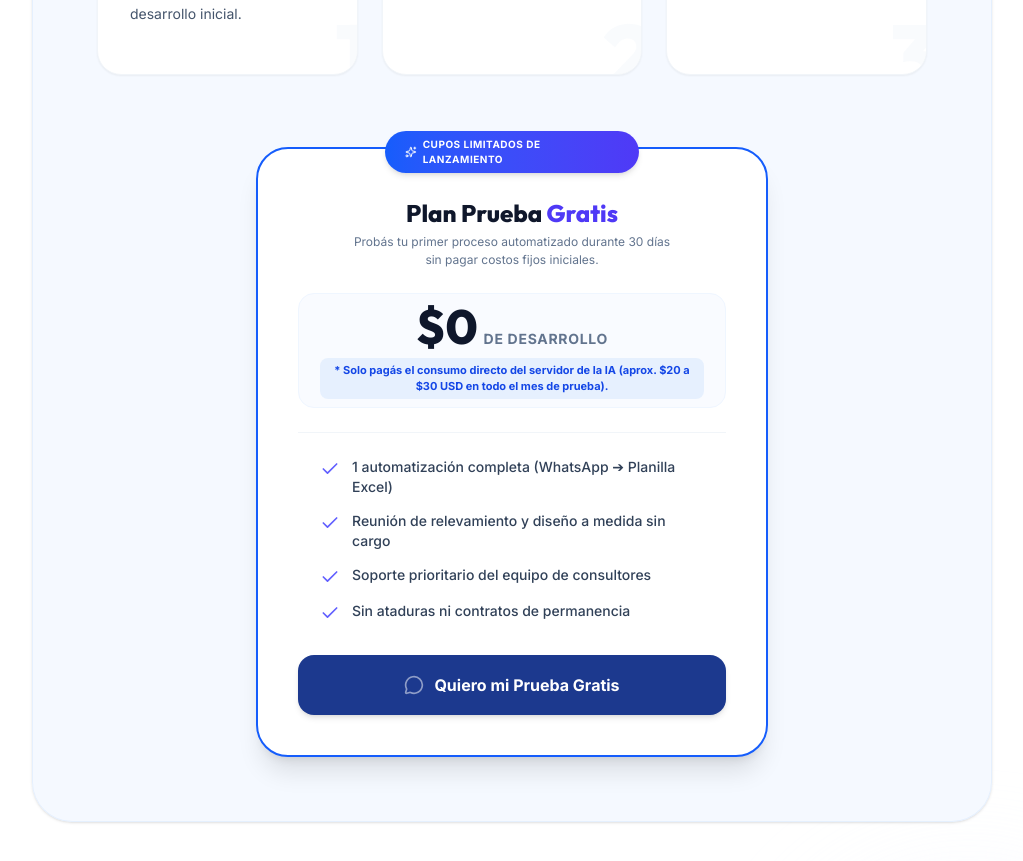
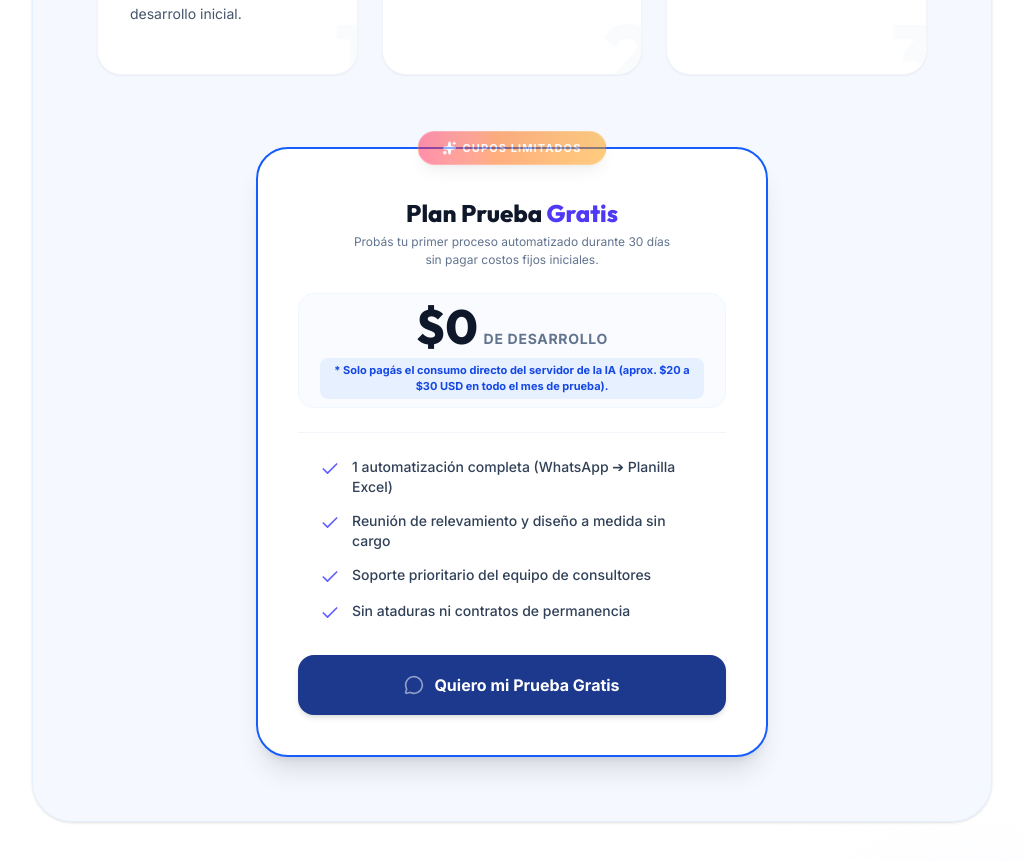
Before and after one commit to Ezequielmx/webia, a React (Vite) app: page / in a window 1280 px wide. Shown: the part 4640-5501 px from the top of the page, without its empty margins (128-1151 px from the left). Built offline with nearby package versions, Linux system fonts and the light colour scheme.

Commit message:
Highlight the 'Cupos Limitados' ribbon badge in Pricing card with a glowing rose-to-amber pulse gradient

```diff
--- a/src/components/RiskFreePilot.jsx
+++ b/src/components/RiskFreePilot.jsx
@@ -85,9 +85,9 @@ export default function RiskFreePilot() {
             <div className="bg-white border-2 border-blue-600 rounded-[32px] p-6 sm:p-10 shadow-xl max-w-lg mx-auto relative flex flex-col justify-between scale-100 hover:scale-[1.01] transition-transform duration-200">
 
               {/* Premium Top Ribbon */}
-              <div className="absolute -top-4.5 left-1/2 -translate-x-1/2 bg-gradient-to-r from-blue-600 to-indigo-600 text-white text-[10px] font-extrabold px-5 py-1.5 rounded-full uppercase tracking-wider flex items-center gap-1.5 shadow-md">
-                <Sparkles className="h-3 w-3" />
-                <span>Cupos Limitados de Lanzamiento</span>
+              <div className="absolute -top-4.5 left-1/2 -translate-x-1/2 bg-gradient-to-r from-rose-500 via-orange-500 to-amber-500 text-white text-[11px] font-black px-6 py-2 rounded-full uppercase tracking-widest flex items-center gap-1.5 shadow-lg border border-white/20 animate-pulse">
+                <Sparkles className="h-3.5 w-3.5 fill-white" />
+                <span>Cupos Limitados</span>
               </div>
 
               <div className="space-y-6 pt-2">
```
